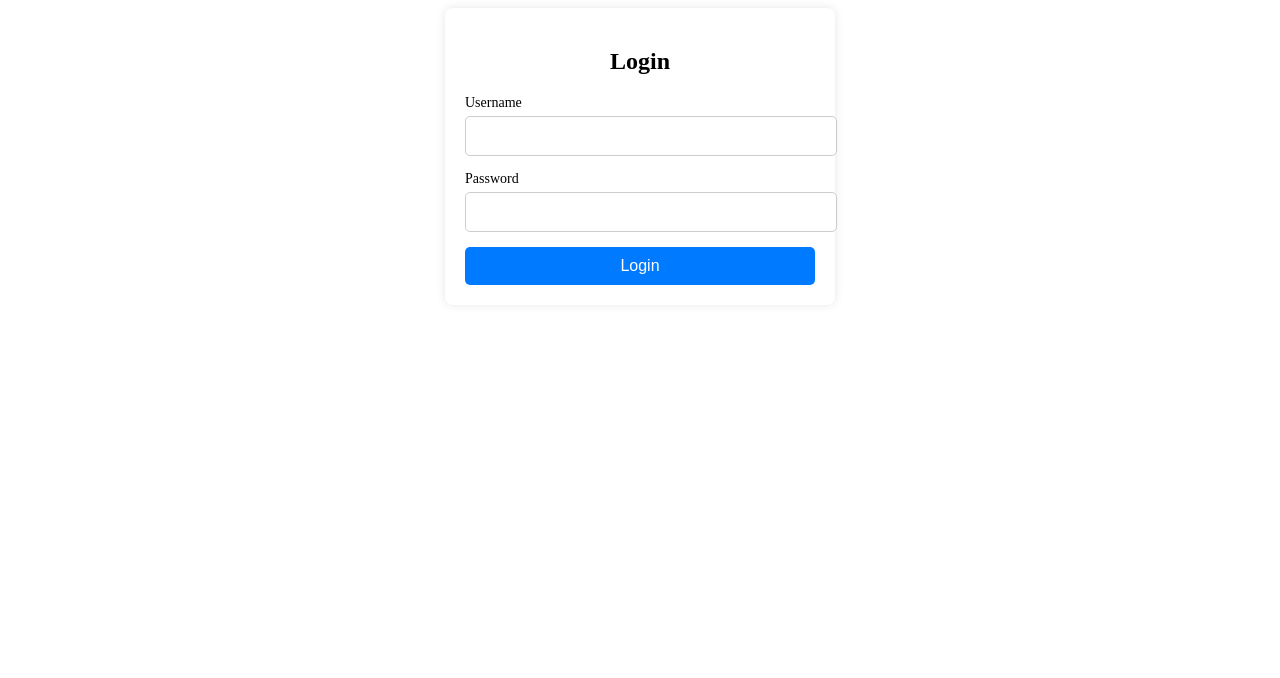
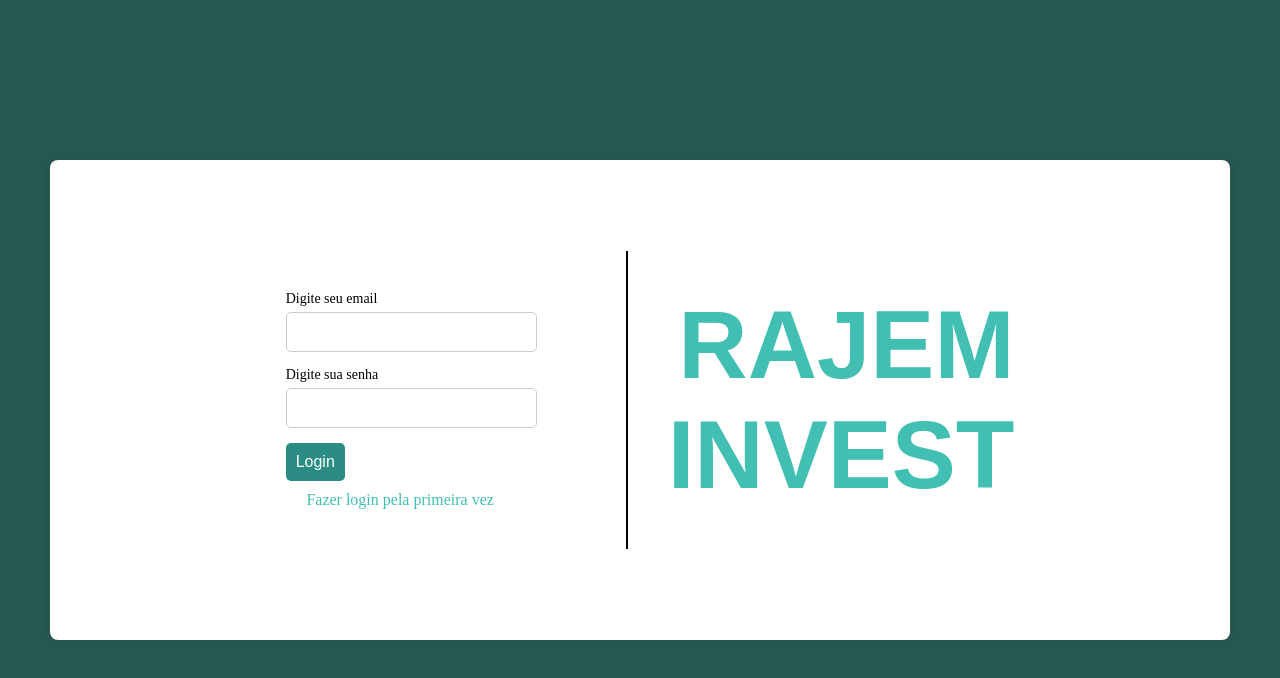
Before and after one commit to AlexsandroAuler/RAJEM-Invest, an Angular app in the folder RAJEM-Invest/: page / in a window 1280 px wide. Shown: the top 678 px of the page. Built offline with nearby package versions, Linux system fonts and the light colour scheme.

Commit message:
Ajustado tela de login

```diff
--- a/RAJEM-Invest/src/app/login/login.component.css
+++ b/RAJEM-Invest/src/app/login/login.component.css
@@ -1,27 +1,36 @@
 .login-container {
   background-color: white;
-    padding: 20px;
+  padding: 40px;
   border-radius: 8px;
   box-shadow: 0 0 10px rgba(0, 0, 0, 0.1);
-    max-width: 350px;
-    width: 100%;
-    text-align: center;
-    margin: 0 auto;
+  display: flex;
+  flex-direction: row;
+  height: 400px;
+  width: 1100px;
+  justify-content: center;
+  align-items: center;
 }
 
-  h2 {
-    margin-bottom: 20px;
+.login-dados{
+display: flex;
+flex-direction: column;
+padding: 40px;
+margin-right: 20px;
+flex: 0 0 300px;
+align-items: flex-start;
+border-right: 2px solid black;
 }
 
 .input-container {
 margin-bottom: 15px;
-    text-align: left;
+width: 100%;
 }
 
 label {
   display: block;
   margin-bottom: 5px;
   font-size: 14px;
+
 }
 
 input {
@@ -33,18 +42,51 @@
 }
 
 button {
-    width: 100%;
   padding: 10px;
-    background-color: #007bff;
+  background-color: #2a8c82;
   color: white;
   border: none;
   border-radius: 5px;
   font-size: 16px;
   cursor: pointer;
+
 }
 
 button:hover {
-    background-color: #0056b3;
+  background-color: #2a8c82;
+
+}
+
+.titulo {
+  display: flex;
+  align-items: center;
+  justify-content: flex-end;
+  background-color: white;
+  font-family: sans-serif;
+  font-size: 64px;
+  color: #41BFB3;
+  padding: 20px;
+  flex: 1;
+  text-align: right;
+}
+
+h2{
+  margin: 0;
+}
+
+.link-container {
+  width: 100%;
+  text-align: center;
+  margin-top: 10px;
+}
+
+.link-recovery {
+  color: #41BFB3;
+  text-decoration: none;
+}
+
+.link-recovery:hover {
+  text-decoration: underline;
 }
 
 .error-message {
--- a/RAJEM-Invest/src/app/login/login.component.html
+++ b/RAJEM-Invest/src/app/login/login.component.html
@@ -1,15 +1,25 @@
 <div class="login-container">
-    <h2>Login</h2>
+    <div class="login-dados">
       <form (ngSubmit)="onSubmit()" [formGroup]="loginForm">
         <div class="input-container">
-        <label for="username">Username</label>
+          <label for="username">Digite seu email</label>
           <input type="text" id="username" formControlName="username" required />
         </div>
         <div class="input-container">
-        <label for="password">Password</label>
+          <label for="password">Digite sua senha</label>
           <input type="password" id="password" formControlName="password" required />
         </div>
         <button type="submit" [disabled]="loginForm.invalid">Login</button>
+        <div class="link-container">
+          <a href="link" class="link-recovery">Fazer login pela primeira vez</a>
+        </div>
         <p *ngIf="errorMessage" class="error-message">{{ errorMessage }}</p>
+
       </form>
     </div>
+    <div>
+      <div class="titulo">
+        <h2>RAJEM<br>INVEST</h2>
+      </div>
+    </div>
+  </div>
--- a/RAJEM-Invest/src/styles.css
+++ b/RAJEM-Invest/src/styles.css
@@ -1 +1,10 @@
 /* You can add global styles to this file, and also import other style files */
+body{
+    display: flex;
+    background-color: #275950;
+    align-items: center;
+    justify-content: center;
+    margin: 0;
+    padding: 0;
+    height: 100vh;
+}
```
Lines whose indentation alone changed are shown as unchanged.
